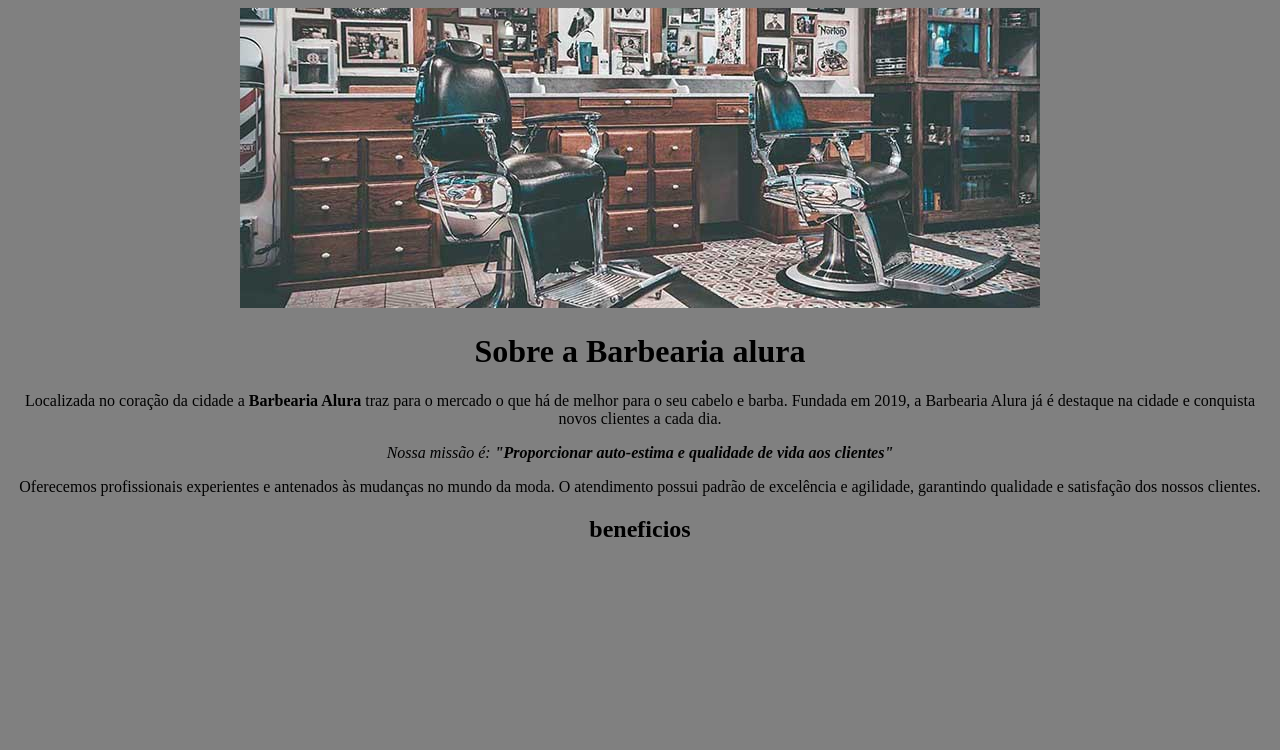
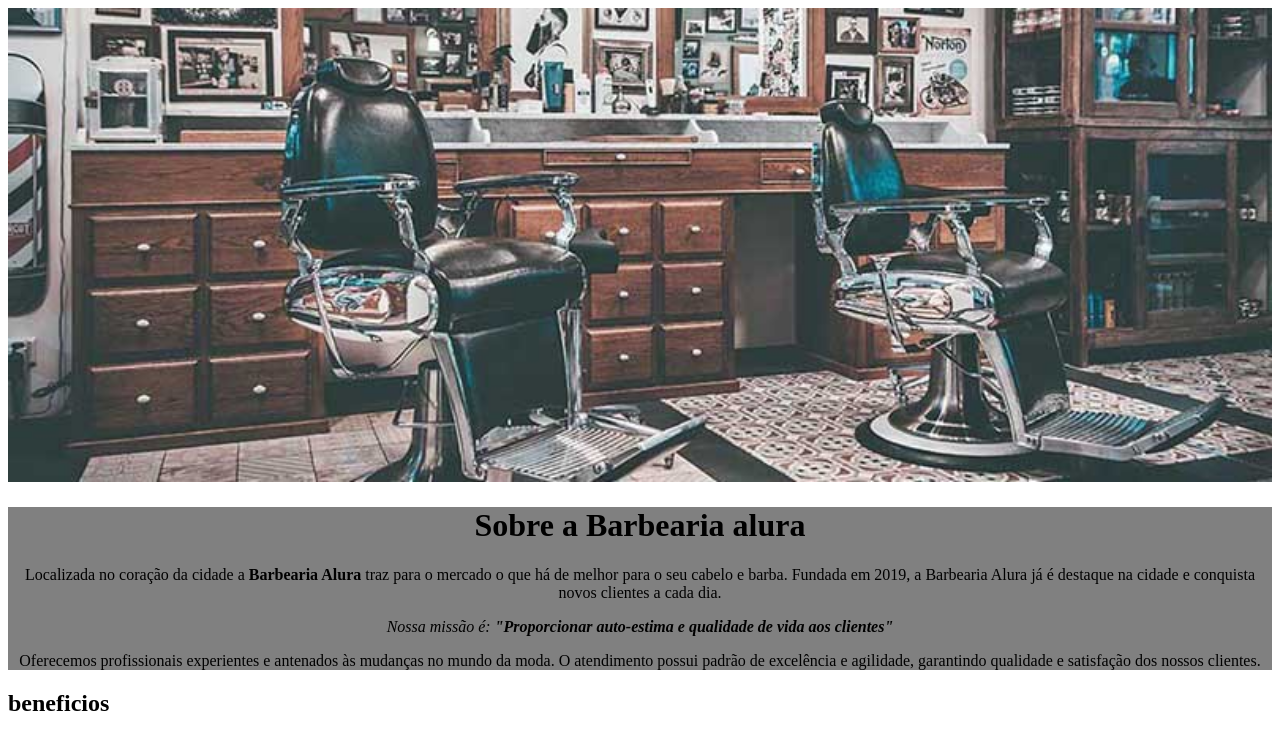
Before and after one commit to mayron11/barbeariaalura, a plain HTML site: page index.html in a window 1280 px wide. Drawn offline with Linux system fonts and the light colour scheme.

Commit message:
Update style.css

```diff
--- a/style.css
+++ b/style.css
@@ -1,2 +1,7 @@
-body{background-color: grey;
-text-align: center;}
+body{
+}
+
+.imagem{width: 100%;}
+
+.principal{background-color: grey;
+text-align: center ;}
```
